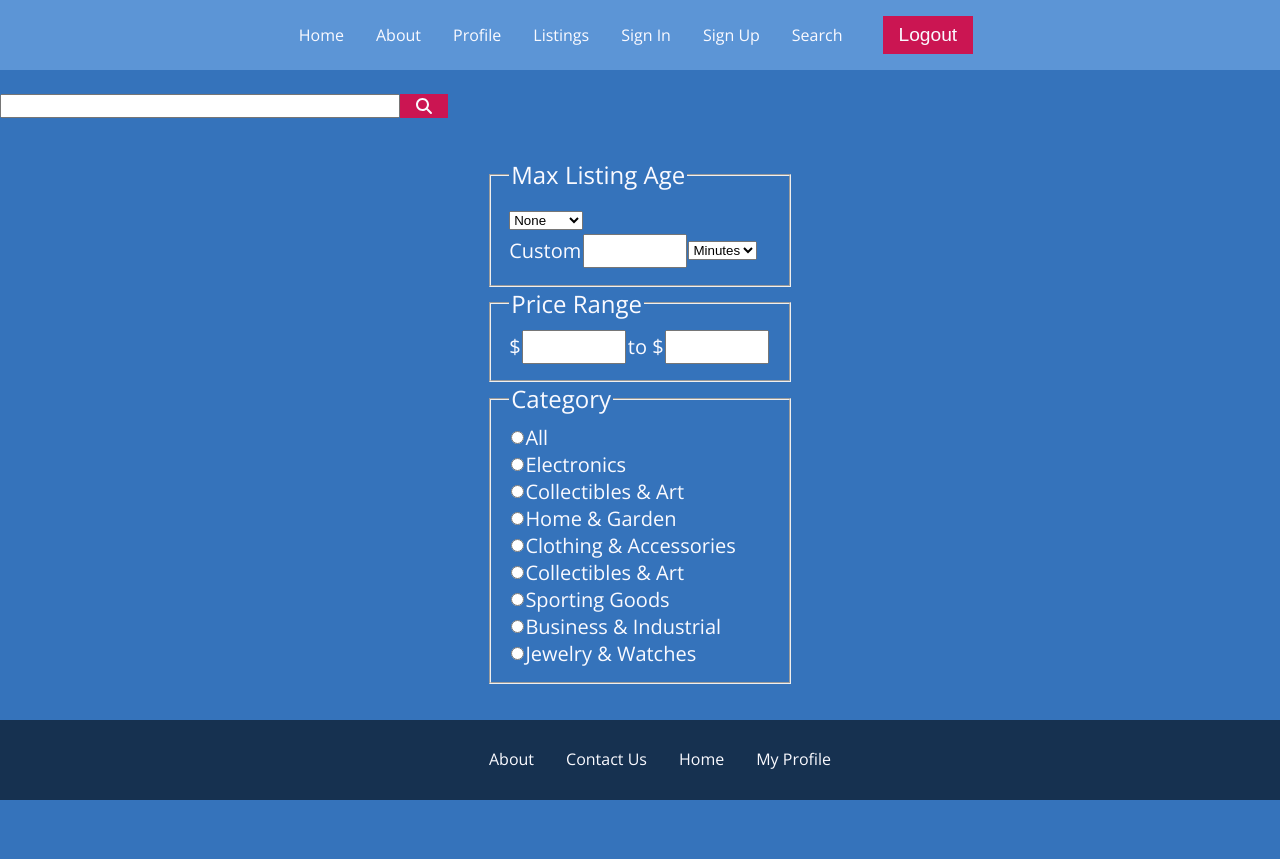
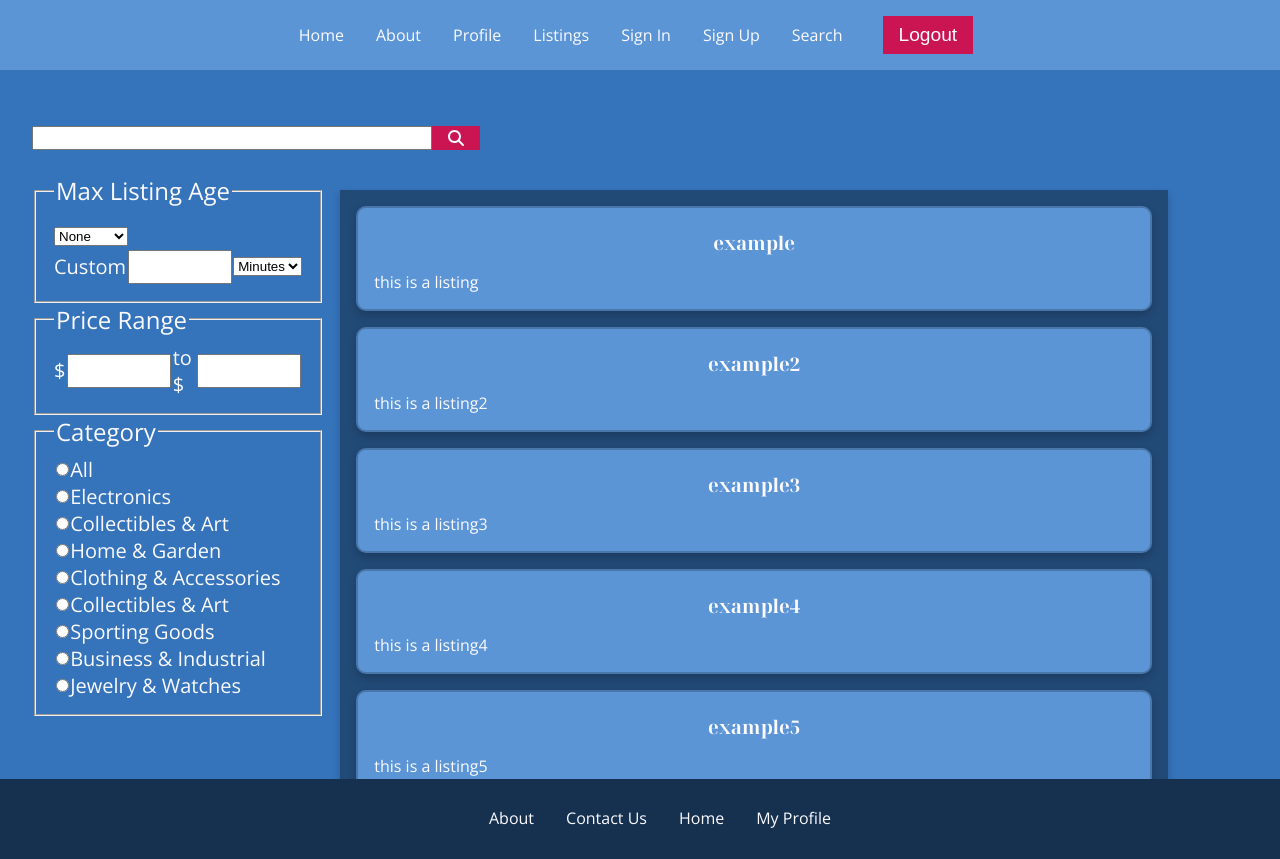
Before and after one commit to sjonesdev/CSC4330ProjectGroupE, a React (Create React App) app in the folder client/: page /search in a window 1280 px wide. Shown: the top 859 px of the page. Before the commit the page ends 800 px from the top, so only its background shows below. Built offline with nearby package versions, Linux system fonts and the light colour scheme.

Commit message:
added some updated styling to search and listing previews and made search populate with real listings

```diff
--- a/client/src/components/Search/Search.tsx
+++ b/client/src/components/Search/Search.tsx
@@ -1,4 +1,5 @@
 import * as React from 'react';
+import APIRequestHandler, { ListingProps } from '../common/APIRequestHandler';
 import ListingPreview from '../common/ListingPreview';
 import SearchBar from '../common/SearchBar';
 
@@ -10,8 +11,9 @@ interface SearchState {
     defaultSearch: string
     minPrice: number
     maxPrice: number
-    tag: string
+    tags: string[]
     maxAgeHours: number
+    listings: ListingProps[]
 }
 
 class Search extends React.Component<SearchProps, SearchState> {
@@ -22,27 +24,51 @@ class Search extends React.Component<SearchProps, SearchState> {
             ...props,
             minPrice: -Infinity,
             maxPrice: Infinity,
-            tag: "",
+            tags: [],
             maxAgeHours: Infinity,
+            listings: [],
         };
+        this.getUpdatedSearchResults();
         this.getSearch = this.getSearch.bind(this);
         this.displaySearch = this.displaySearch.bind(this);
     }
 
+    getUpdatedSearchResults() {
+        const req: {[key: string]: any} = {};
+        if(this.state.defaultSearch.length !== 0) req.defaultSearch = this.state.defaultSearch;
+        if(this.state.tags.length !== 0) req.tags = this.state.tags;
+        if(this.state.minPrice !== -Infinity) req.minPrice = this.state.minPrice;
+        if(this.state.maxPrice !== Infinity) req.maxPrice = this.state.maxPrice;
+        if(this.state.maxAgeHours !== Infinity) req.maxAgeHours = this.state.maxAgeHours;
+        const prof = this;
+        APIRequestHandler.instance.getListings(req).then( (res) => {
+            prof.setState({
+                listings: res
+            })
+        });
+    }
+
     getSearch(keyword: string) {
-        console.log(keyword);
+        this.setState({ defaultSearch: keyword })
+        this.getUpdatedSearchResults();
     }
 
     displaySearch() {
-
+        const out = [];
+        let key = 0;
+        for(const listing of this.state.listings) {
+            out.push(<ListingPreview key={key++} {...listing} />);
+        }
+        if(out.length === 0) return (<div>No Listings</div>);
+        return out;
     }
 
     render() {
         return (
-            <>
+            <div className="search">
                 <SearchBar setSearchKeyword={this.getSearch} defaultValue={this.state.defaultSearch} inSearchPage={true} />
+                <div className="search-body">
                     <form className="form search-params">
-
                         <fieldset>
                             <legend>Max Listing Age</legend>
                             <select name="search-age-limit" id="search-age-limit">
@@ -71,7 +97,6 @@ class Search extends React.Component<SearchProps, SearchState> {
                                 </select>
                             </div>
                         </fieldset>
-
                         <fieldset>
                             <legend>Price Range</legend>
                             <div className="input-wrapper">
@@ -81,7 +106,6 @@ class Search extends React.Component<SearchProps, SearchState> {
                                 <input type="text" name="max-price" />
                             </div>
                         </fieldset>
-
                         <fieldset>
                             <legend>Category</legend>
                             <div className="input-wrapper">
@@ -121,10 +145,10 @@ class Search extends React.Component<SearchProps, SearchState> {
                                 <label htmlFor="collectibles-art">Jewelry & Watches</label>
                             </div>
                         </fieldset>
-
                     </form>
-                {this.displaySearch()}
-            </>
+                    <div className="listings-container">{this.displaySearch()}</div>
+                </div>
+            </div>
         );
     }
 }
--- a/client/src/styles/_components.scss
+++ b/client/src/styles/_components.scss
@@ -1,3 +1,4 @@
 @forward './components/Home';
 @forward './components/SearchBar';
 @forward './components/Search';
+@forward './components/ListingPreview';
--- a/client/src/styles/_lib.scss
+++ b/client/src/styles/_lib.scss
@@ -10,6 +10,7 @@ $rubine-red-44: hsl(340, 81%, 44%);
 $rubine-red-60: hsl(340, 81%, 60%);
 $rubine-red-75: hsl(340, 81%, 75%);
 $bright-navy-blue-20: hsl(212, 56%, 20%);
+$bright-navy-blue-30: hsl(212, 56%, 30%);
 $bright-navy-blue-47: hsl(212, 56%, 47%);
 $bright-navy-blue-60: hsl(212, 60%, 60%);
 $bright-navy-blue-75: hsl(212, 75%, 75%);
@@ -23,7 +24,11 @@ $gainsboro-92: hsl(170, 15%, 92%);
 $gainsboro-81: hsl(170, 15%, 81%);
 $gainsboro-56: hsl(170, 15%, 56%);
 
+$shaded: rgba(0, 0, 0, 0.2);
+
 $footer-height: 5rem;
+
+$card: 0 4px 8px 0 rgba(0,0,0,0.2);
 
 a {
     color: inherit;
--- /dev/null
+++ b/client/src/styles/components/_ListingPreview.scss
@@ -0,0 +1,13 @@
+@use '../lib';
+
+.listing-preview {
+    background: lib.$bright-navy-blue-60;
+    margin: 1rem;
+    box-shadow: lib.$card;
+    border: lib.$shaded 2px solid;
+    border-radius: 10px;
+
+    p {
+        margin: 1rem;
+    }
+}
--- a/client/src/styles/components/_Search.scss
+++ b/client/src/styles/components/_Search.scss
@@ -1,3 +1,22 @@
+@use '../lib';
+
+.search {
+    width: 90%;
+    // height: 100%;
+    padding: 2rem;
+}
+
+.search-body {
+    display: flex;
+}
+
 .search-params {
-    width: max-content;
+    margin: 0;
 }
+
+.listings-container {
+    width: 100%;
+    margin: 1rem;
+    background: lib.$bright-navy-blue-30;
+    box-shadow: lib.$card;
+}
```
Lines whose indentation alone changed are shown as unchanged.
